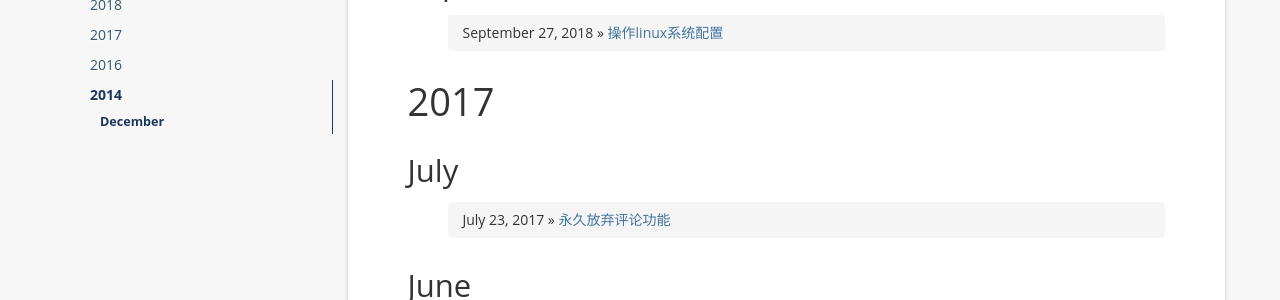
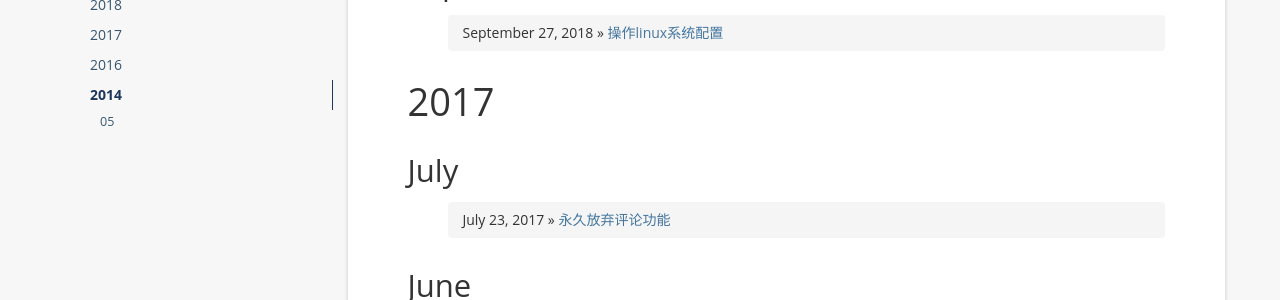
Before and after one commit to yeyu0415/myfirstblog, a Jekyll site: the page built from index.html, in a window 1280 px wide and 900 px high. Shown: the part 413-713 px from the top of the window. Built offline with Jekyll 4.4.1, drawn with Linux system fonts in a browser that asks for light colours; nearby versions of some CDN libraries; a script that is not in the unit is left out; the list of posts is cut into pages by our own code; comment, search, counter and statistics services are not loaded.

Commit message:
修改日期

```diff
--- a/index.html
+++ b/index.html
@@ -11,9 +11,9 @@
               <ul class="nav sidenav">
                 {% for post in site.posts  %}
                   {% capture this_year %}{{ post.date | date: "%Y" }}{% endcapture %}
-                  {% capture this_month %}{{ post.date | date: "%B" }}{% endcapture %}
+                  {% capture this_month %}{{ post.date | date: "%M" }}{% endcapture %}
                   {% capture next_year %}{{ post.previous.date | date: "%Y" }}{% endcapture %}
-                  {% capture next_month %}{{ post.previous.date | date: "%B" }}{% endcapture %}
+                  {% capture next_month %}{{ post.previous.date | date: "%M" }}{% endcapture %}
                   {% if forloop.first %}
                     <li><a href="#year_{{this_year}}">{{this_year}}</a>
                       <ul class="nav">
```
